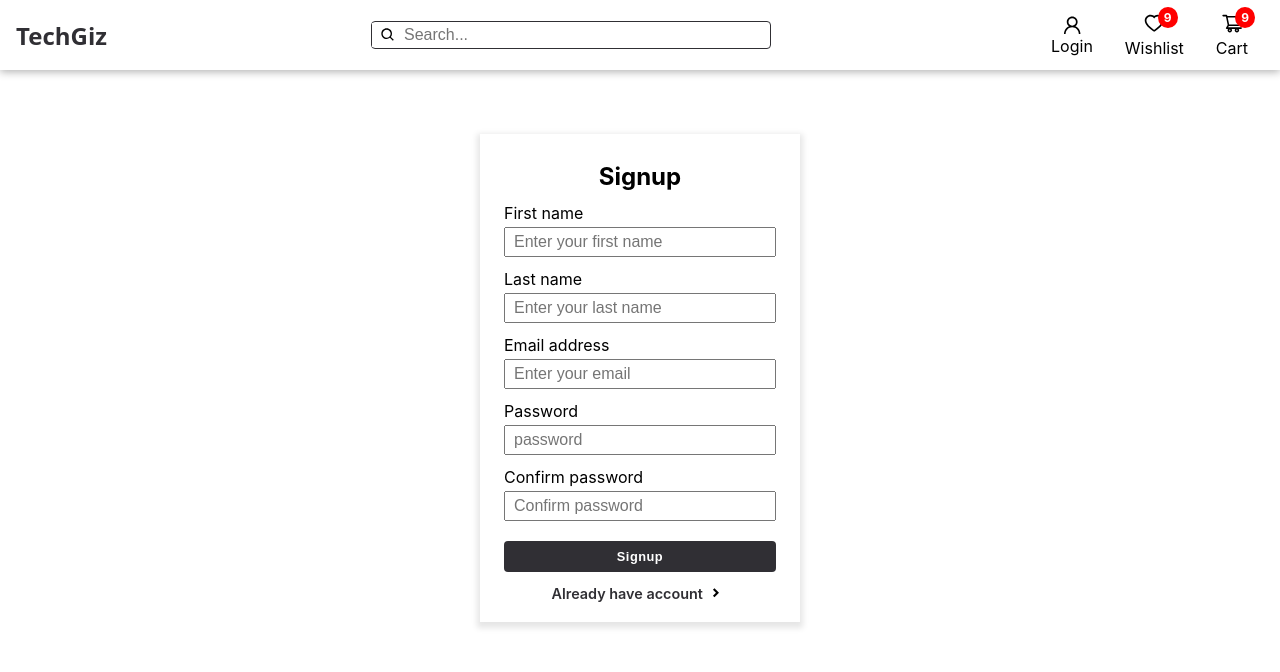
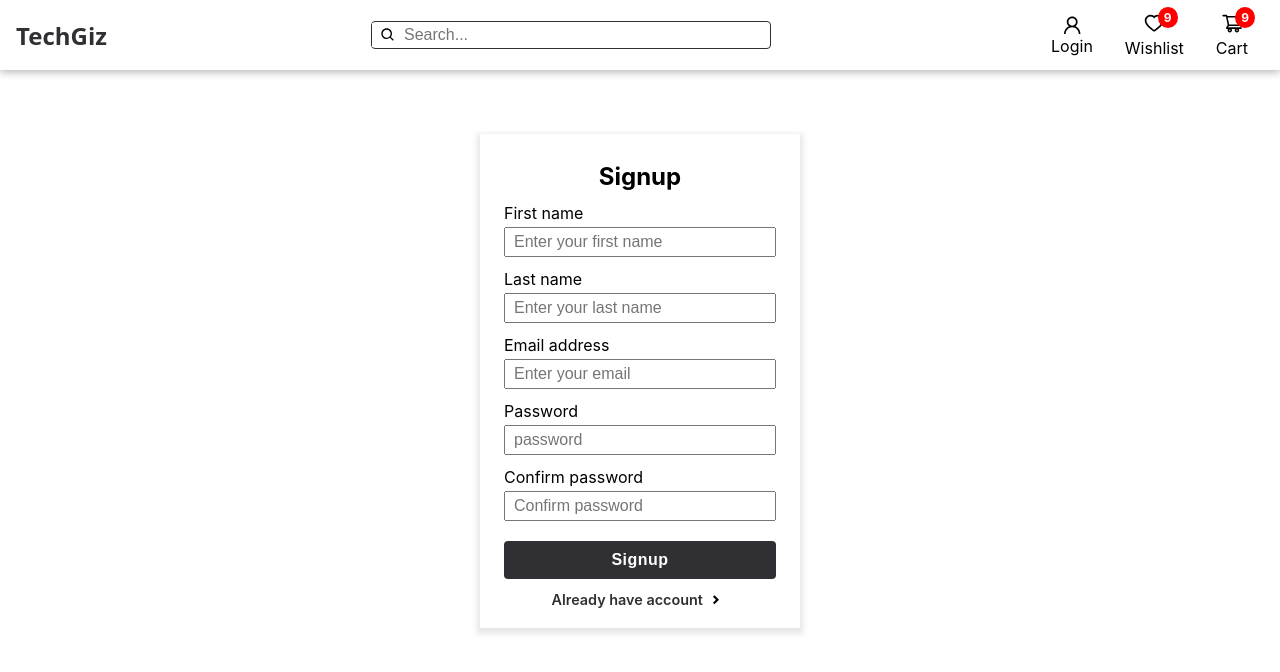
Before and after one commit to gkumar-pandey/Techgiz-ecommerce, a React (Create React App) app: page /signup in a window 1280 px wide. Shown: the top 672 px of the page. Built offline with nearby package versions, Linux system fonts and the light colour scheme; what miragejs would draw is missing.

Commit message:
style: add some padding to solid btn

```diff
--- a/src/Styles/Buttons.css
+++ b/src/Styles/Buttons.css
@@ -1,8 +1,8 @@
 .solid-btn,
 .outlined-btn {
   margin: 0.5rem 0;
-  padding: 0.5rem 0;
-  font-size: 0.8rem;
+  padding: 0.6rem 0;
+  font-size: 1rem;
   font-weight: 600;
   border-radius: 0.25rem;
   cursor: pointer;
```
